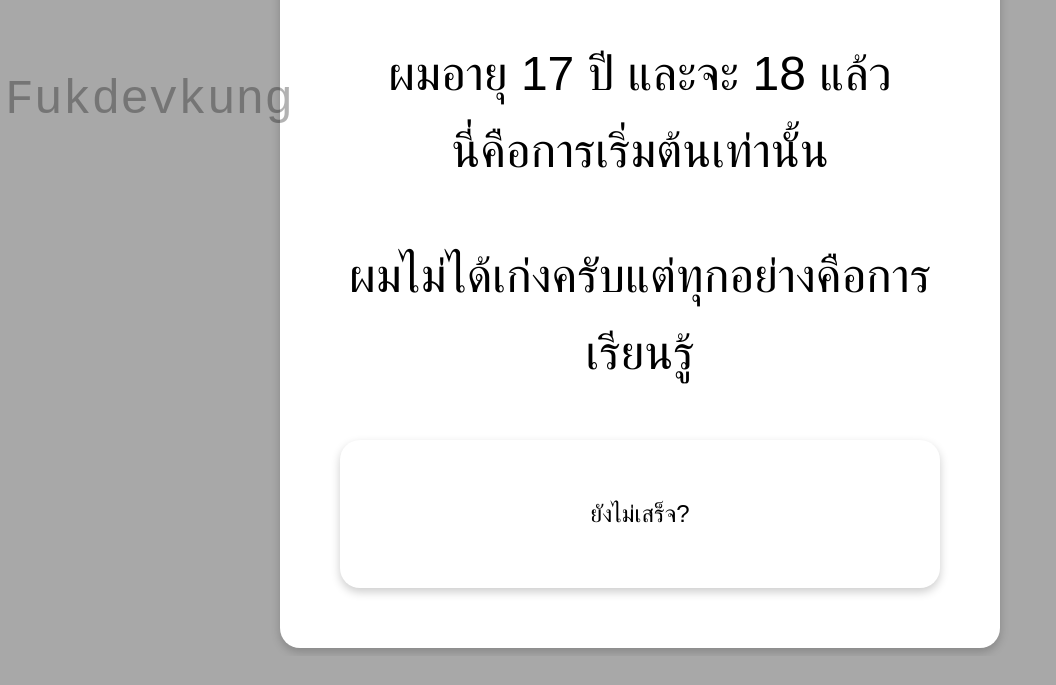
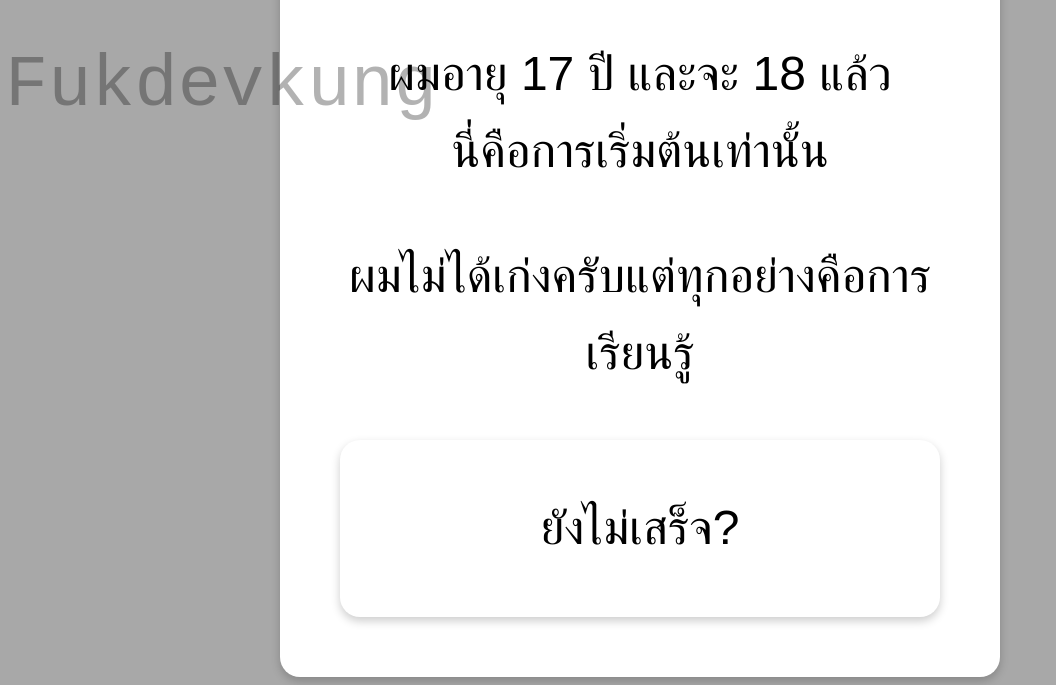
Before and after one commit to FukKung/Fukdev, a plain HTML site: page index.html in a window 1280 px wide. Shown: the part 668-1353 px from the top of the page, without its empty margins (0-1056 px from the left). Before the commit the page ends 1324 px from the top, so only its background shows below. Drawn offline with Linux system fonts and the light colour scheme.

Commit message:
style.css

```diff
--- a/style.css
+++ b/style.css
@@ -1,3 +1,4 @@
+/* การจัดการพื้นฐาน (Basic Styling) */
 body {
   font-family: sans-serif;
   display: flex;
@@ -5,25 +6,27 @@ body {
   align-items: center;
   min-height: 100vh;
   background-color: #a8a8a8;
-  font-size: 24px; /* เพิ่มขนาดตัวอักษรทั่วไป */
+  font-size: 24px;
 }
 
+/* Card Styles */
 .card {
   background-color: white;
-  padding: 60px; /* เพิ่มระยะห่างภายใน */
-  border-radius: 20px; /* ขอบมนมากขึ้น */
-  box-shadow: 0 4px 10px rgba(0, 0, 0, 0.2); /* เงาเข้มขึ้น */
+  padding: 60px;
+  border-radius: 20px;
+  box-shadow: 0 4px 10px rgba(0, 0, 0, 0.2);
   text-align: center;
-  width: 80%; /* ปรับขนาด card ให้เต็มหน้าจอมากขึ้น */
-  max-width: 600px; /* จำกัดขนาดสูงสุด */
+  width: 80%;
+  max-width: 600px;
 }
 
+/* Image Container Styles */
 .image-container {
-  width: 300px; /* เพิ่มขนาดรูปภาพ */
+  width: 300px;
   height: 300px;
   border-radius: 50%;
   overflow: hidden;
-  margin: 0 auto 40px; /* ระยะห่างจากข้อความ */
+  margin: 0 auto 40px;
 }
 
 .image-container img {
@@ -32,26 +35,32 @@ body {
   object-fit: cover;
 }
 
+/* Text Styles */
 h1 {
-  font-size: 4em; /* ขนาดหัวเรื่องใหญ่มาก */
+  font-size: 4em;
   margin-bottom: 20px;
 }
 
 p {
-  font-size: 2em; /* ขนาดข้อความใหญ่มาก */
+  font-size: 2em;
   line-height: 1.6;
 }
-/* ... (CSS เดิม) ... */
 
+/* Watermark Styles */
 .watermark {
   position: absolute;
-  bottom: 5px; /* ชิดขอบล่างมากขึ้น */
-  left: 5px;   /* ชิดขอบซ้ายมากขึ้น */
-  font-size: 2em; /* ปรับขนาดตัวอักษรให้เล็กลง */
-  color: rgba(0, 0, 0, 0.3); /* สีอ่อนลง */
-  font-family: monospace; /* ใช้ฟอนต์แบบ monospace ให้ดูเป็นเครดิต */
+  bottom: 5px;
+  left: 5px;
+  font-size: 3em;
+  color: rgba(0, 0, 0, 0.3);
+  font-family: monospace;
 }
+
+/* Scrollable Container Styles (ถ้ายังต้องการใช้) */
 .scrollable-container {
-  height: 200px; /* กำหนดความสูงของ container */
-  overflow-y: auto; /* เปิดใช้งานการเลื่อนในแนวดิ่ง */
+  height: 200px;
+  overflow-y: auto;
 }
+.tea {
+ font-size: 2em;
+}
```
